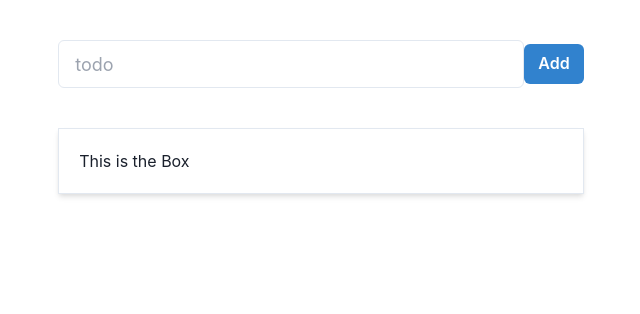
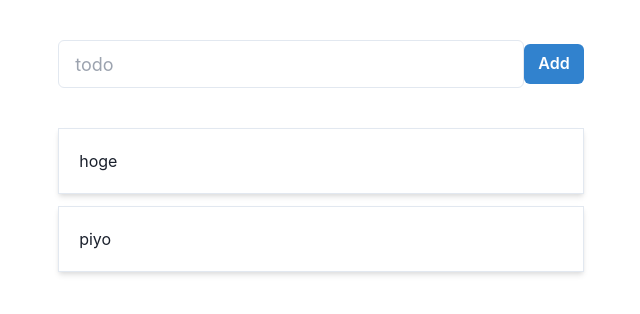
Before and after one commit to yumekiti-archive/NeTo, a Next.js app in the folder next/: page / in a window 1280 px wide. Shown: the top 314 px of the page, without its empty margins (319-959 px from the left). Built offline with nearby package versions, Linux system fonts and the light colour scheme.

Commit message:
add: todos

```diff
--- a/next/components/List.tsx
+++ b/next/components/List.tsx
@@ -1,10 +1,20 @@
 import { Stack } from '@chakra-ui/react'
 import Item from './Item';
 
-export default function List(){
+type Props = {
+  todos: any
+};
+
+export default function List({ todos }: Props){
   return (
     <Stack spacing={3}>
-      <Item text="This is the Box" />
+      {
+        todos.map((todo: any, index: Number) => {
+          return (
+            <Item text={todo.title} />
+          )
+        })
+      }
     </Stack>
   );
 }
--- a/next/pages/index.tsx
+++ b/next/pages/index.tsx
@@ -4,12 +4,16 @@ import List from '../components/List';
 import Form from '../components/Form';
 
 const Home: NextPage = () => {
+  const todos = [
+    {title: "hoge"},
+    {title: "piyo"}
+  ]
   return (
     <>
       <Container p={10}>
         <SimpleGrid columns={1} spacing={10}>
           <Form />
-          <List />
+          <List todos={todos}/>
         </SimpleGrid>
       </Container>
     </>
```
